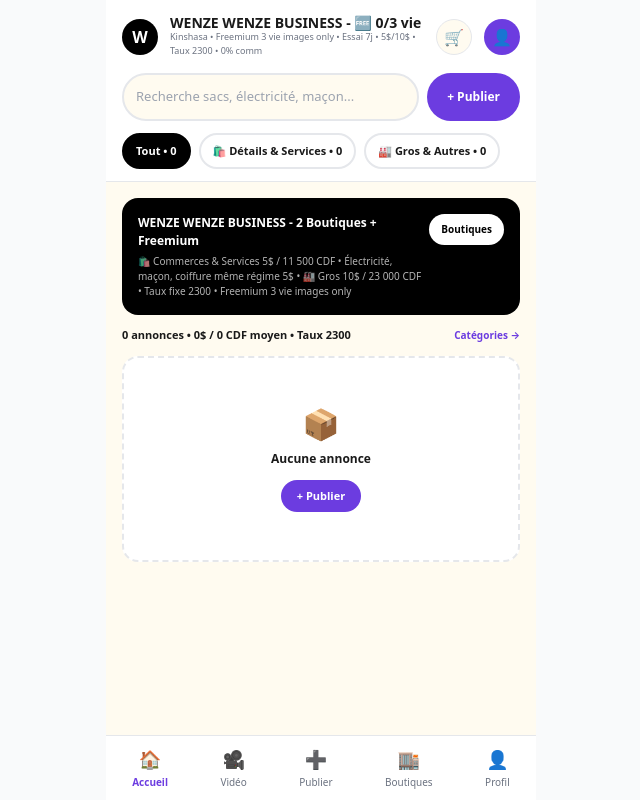
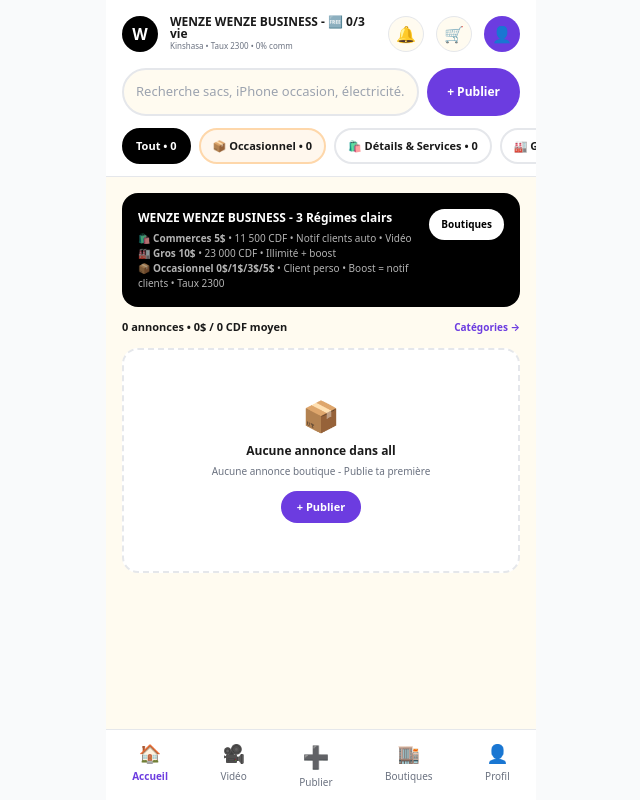
Before and after one commit to kongolokelvin47-cmd/Wenze-pwa, a Next.js app: page / in a window 1280 px wide. Shown: the whole page, without its empty margins (319-959 px from the left). Built offline with nearby package versions, Linux system fonts and the light colour scheme.

Commit message:
Enhance notifications and annonces filtering logic
Added notification count and improved filtering logic for annonces. Enhanced UI elements for better user experience.

```diff
--- a/app/page.tsx
+++ b/app/page.tsx
@@ -21,17 +21,21 @@ export default function WenzeBusiness() {
   const [selectedImage, setSelectedImage] = useState<any>(null);
   const [toast, setToast] = useState("");
   const [ab, setAb] = useState<any>(null);
+  const [notifCount, setNotifCount] = useState(0);
 
   const loadAnnonces = ()=>{
     try{
       const list = JSON.parse(localStorage.getItem("wenze_annonces_list") || "[]");
       const fixed = list.map((a:any)=> ({
         ...a,
-        categorieId: normalizeCategorie(a.categorieId || a.categorie || "commerces-services"),
+        categorieId: normalizeCategorie(a.categorieId || a.categorie || (a.typeVente==="occasionnelle" ? "client" : "commerces-services")),
         prix: Math.round(Number(a.prix||0)),
         prixCDF: a.prixCDF ? Math.round(Number(a.prixCDF)) : toCDF(Math.round(Number(a.prix||0))),
         isVideo: !!a.isVideo,
         media: a.isVideo ? "images-videos" : "image-only",
+        isOccasionnel: a.typeVente==="occasionnelle" || a.categorieId==="client",
+        isBoosted: a.boostUntil && new Date(a.boostUntil).getTime()>Date.now(),
+        isBoutiquePayante: (a.boutiquePrixUSD||0)>=5 || !!a.boostUntil,
       }));
       setAnnonces(fixed);
     } catch { setAnnonces([]); }
@@ -40,6 +44,26 @@ export default function WenzeBusiness() {
   useEffect(()=> {
     loadAnnonces();
     try{ setAb(verifierAbonnement()); } catch {}
+
+    // ✅ NOTIF INTELLIGENTE + RAPPELS J-5 J-1
+    const initNotifs = async ()=>{
+      try{
+        const { getUnreadCount, checkAndNotifyExpirations } = await import("@/lib/notifications");
+        const user = JSON.parse(localStorage.getItem("wenze_user")||"{}");
+        checkAndNotifyExpirations();
+        const updateBadge = ()=>{
+          const count = getUnreadCount(user.id || user.ownerWhatsapp || user.whatsapp);
+          setNotifCount(count);
+        };
+        updateBadge();
+        window.addEventListener("wenze-notif", updateBadge);
+        const it = setInterval(()=> { checkAndNotifyExpirations(); updateBadge(); loadAnnonces(); }, 60*60*1000);
+        const it2 = setInterval(updateBadge, 3000);
+        return ()=> { clearInterval(it); clearInterval(it2); };
+      } catch{}
+    };
+    initNotifs();
+
     const onStorage = ()=> loadAnnonces();
     window.addEventListener("storage", onStorage);
     return ()=> window.removeEventListener("storage", onStorage);
@@ -50,12 +74,15 @@ export default function WenzeBusiness() {
     if(selectedCat!=="all") list = list.filter(a=> a.categorieId===selectedCat);
     if(search.trim()){
       const s = search.toLowerCase();
-      list = list.filter(a=> (a.titre||"").toLowerCase().includes(s) || (a.description||"").toLowerCase().includes(s) || (a.commune||"").toLowerCase().includes(s));
+      list = list.filter(a=> (a.titre||"").toLowerCase().includes(s) || (a.description||"").toLowerCase().includes(s) || (a.commune||"").toLowerCase().includes(s) || (a.typeVente||"").toLowerCase().includes(s));
     }
     return list.sort((a,b)=> {
-      const boostA = a.boostUntil && new Date(a.boostUntil).getTime()>Date.now() ? 1 : 0;
-      const boostB = b.boostUntil && new Date(b.boostUntil).getTime()>Date.now() ? 1 : 0;
+      const boostA = a.isBoosted ? 1 : 0;
+      const boostB = b.isBoosted ? 1 : 0;
       if(boostA!==boostB) return boostB-boostA;
+      const payA = a.isBoutiquePayante ? 1 : 0;
+      const payB = b.isBoutiquePayante ? 1 : 0;
+      if(payA!==payB) return payB-payA;
       return new Date(b.created_at||b.createdAt||0).getTime() - new Date(a.created_at||a.createdAt||0).getTime();
     });
   }, [annonces, search, selectedCat]);
@@ -78,7 +105,6 @@ export default function WenzeBusiness() {
     router.push(`/produit/${a.id}`);
   };
 
-  // ✅ VIDEO REDIRECT - Fix pro
   const openVideoPage = (a:any)=>{
     try{ localStorage.setItem("wenze_current_produit", JSON.stringify(a)); } catch {}
     router.push(`/video?id=${a.id}`);
@@ -86,6 +112,8 @@ export default function WenzeBusiness() {
 
   const prixMoyenUSD = filtered.length ? Math.round(filtered.reduce((s,a)=> s + Number(a.prix||0),0)/filtered.length) : 0;
   const prixMoyenCDF = toCDF(prixMoyenUSD);
+  const boostedCount = filtered.filter(a=> a.isBoosted).length;
+  const occasionnelCount = filtered.filter(a=> a.isOccasionnel).length;
 
   return (
     <div className="max-w-[430px] mx-auto min-h-screen bg-[#FFFBF0] pb-24">
@@ -93,19 +121,26 @@ export default function WenzeBusiness() {
         <div className="p-4 flex items-center gap-3">
           <div className="w-9 h-9 bg-black rounded-full flex items-center justify-center text-white font-black">W</div>
           <div className="flex-1">
-            <h1 className="font-black text-[14px] leading-none">WENZE WENZE BUSINESS - {ab?.isPaye?`✅ ${ab?.label} ${ab?.joursRestants}j`: ab?.isEssai7j?`⏳ Essai ${ab?.joursRestants}j`:`🆓 ${ab?.count||0}/3 vie`}</h1>
-            <p className="text-[9px] text-gray-500">Kinshasa • Freemium 3 vie images only • Essai 7j • 5$/10$ • Taux {TAUX_CDF} • 0% comm</p>
+            <h1 className="font-black text-[12px] leading-none">WENZE WENZE BUSINESS - {ab?.isPaye?`✅ ${ab?.label} ${ab?.joursRestants}j`: ab?.isEssai7j?`⏳ Essai ${ab?.joursRestants}j`:`🆓 ${ab?.count||0}/3 vie`}</h1>
+            <p className="text-[8px] text-gray-500">Kinshasa • {boostedCount>0?`🚀 ${boostedCount} boosts TOP • `:``}{occasionnelCount>0?`📦 ${occasionnelCount} occasionnels • `:``}Taux {TAUX_CDF} • 0% comm</p>
           </div>
+          {/* ✅ CLOCHE NOTIF INTELLIGENTE */}
+          <Link href="/notifications" className="relative w-9 h-9 bg-[#FFFBF0] border rounded-full flex items-center justify-center">
+            🔔
+            {notifCount>0 && <span className="absolute -top-1 -right-1 bg-red-600 text-white text-[9px] min-w-[18px] h-[18px] rounded-full flex items-center justify-center font-black px-1">{notifCount>99?"99+":notifCount}</span>}
+          </Link>
           <Link href="/panier" className="w-9 h-9 bg-[#FFFBF0] border rounded-full flex items-center justify-center">🛒</Link>
           <Link href="/profil" className="w-9 h-9 bg-[#6C3CE0] text-white rounded-full flex items-center justify-center">👤</Link>
         </div>
         <div className="px-4 pb-3 flex gap-2">
-          <input value={search} onChange={e=> setSearch(e.target.value)} placeholder="Recherche sacs, électricité, maçon..." className="flex-1 border-2 p-3 rounded-full text-[13px] bg-[#FFFBF0] outline-none focus:border-[#6C3CE0]"/>
+          <input value={search} onChange={e=> setSearch(e.target.value)} placeholder="Recherche sacs, iPhone occasion, électricité..." className="flex-1 border-2 p-3 rounded-full text-[13px] bg-[#FFFBF0] outline-none focus:border-[#6C3CE0]"/>
           <button onClick={()=> router.push("/publier")} className="bg-[#6C3CE0] text-white px-5 rounded-full font-black text-[12px]">+ Publier</button>
         </div>
         <div className="px-4 pb-3 flex gap-2 overflow-x-auto scrollbar-none">
-          <button onClick={()=> setSelectedCat("all")} className={`px-3 py-2 rounded-full text-[11px] font-black border-2 whitespace-nowrap ${selectedCat==="all"?"bg-black text-white border-black":"bg-white"}`}>Tout • {annonces.length}</button>
-          {CATEGORIES_WENZE.map(c=> {
+          <button onClick={()=> setSelectedCat("all")} className={`px-3 py-2 rounded-full text-[11px] font-black border-2 whitespace-nowrap ${selectedCat==="all"?"bg-black text-white border-black":"bg-white"}`}>Tout • {annonces.length} {boostedCount>0?`🚀${boostedCount}`:""}</button>
+          {/* ✅ CLIENT OCCASIONNEL = SEPARE */}
+          <button onClick={()=> setSelectedCat("client")} className={`px-3 py-2 rounded-full text-[11px] font-black border-2 whitespace-nowrap ${selectedCat==="client"?"bg-orange-500 text-white border-orange-500":"bg-orange-50 border-orange-200"}`}>📦 Occasionnel • {annonces.filter(a=> a.categorieId==="client").length}</button>
+          {CATEGORIES_WENZE.filter(c=> c.id!=="client").map(c=> {
             const count = annonces.filter(a=> a.categorieId===c.id).length;
             return <button key={c.id} onClick={()=> setSelectedCat(c.id)} className={`px-3 py-2 rounded-full text-[11px] font-black border-2 whitespace-nowrap ${selectedCat===c.id?"bg-[#6C3CE0] text-white border-[#6C3CE0]":"bg-white"}`}>{c.icon} {c.titreCourt} • {count}</button>
           })}
@@ -115,34 +150,46 @@ export default function WenzeBusiness() {
       <div className="p-4 space-y-3">
         {toast && <div className="bg-black text-white p-3 rounded-xl text-[12px] font-bold text-center animate-pulse">{toast}</div>}
 
+        {/* ✅ BANDEAU NOTIF SI RAPPEL */}
+        {notifCount>0 && (
+          <button onClick={()=> router.push("/notifications")} className="w-full bg-[#6C3CE0] text-white rounded-2xl p-3 flex justify-between items-center">
+            <p className="font-black text-[11px] text-left">🔔 {notifCount} notifications - {ab?.isPaye?`Rappel abonnement?`:`Passe boutique 5$ pour notifier clients`}</p>
+            <span className="bg-white text-black px-3 py-1 rounded-full text-[10px] font-black">Voir →</span>
+          </button>
+        )}
+
         <div className="bg-black text-white rounded-2xl p-4">
           <div className="flex justify-between items-start gap-2">
             <div className="flex-1">
-              <p className="font-black text-[12px]">WENZE WENZE BUSINESS - 2 Boutiques + Freemium</p>
-              <p className="text-[10px] opacity-70 mt-1">🛍️ Commerces & Services 5$ / 11 500 CDF • Électricité, maçon, coiffure même régime 5$ • 🏭 Gros 10$ / 23 000 CDF • Taux fixe {TAUX_CDF} • Freemium 3 vie images only</p>
+              <p className="font-black text-[12px]">WENZE WENZE BUSINESS - 3 Régimes clairs</p>
+              <p className="text-[10px] opacity-70 mt-1">
+                🛍️ <b>Commerces 5$</b> • 11 500 CDF • Notif clients auto • Vidéo<br/>
+                🏭 <b>Gros 10$</b> • 23 000 CDF • Illimité + boost<br/>
+                📦 <b>Occasionnel 0$/1$/3$/5$</b> • Client perso • Boost = notif clients • Taux {TAUX_CDF}
+              </p>
             </div>
             <button onClick={()=> router.push("/boutiques")} className="bg-white text-black px-3 py-2 rounded-full font-black text-[10px]">Boutiques</button>
           </div>
         </div>
 
         <div className="flex justify-between items-center">
-          <p className="font-black text-[11px]">{filtered.length} annonces • {prixMoyenUSD}$ / {prixMoyenCDF.toLocaleString()} CDF moyen • Taux {TAUX_CDF}</p>
+          <p className="font-black text-[11px]">{filtered.length} annonces {boostedCount>0?`• 🚀 ${boostedCount} boostés TOP`:""} • {prixMoyenUSD}$ / {prixMoyenCDF.toLocaleString()} CDF moyen</p>
           <button onClick={()=> router.push("/categories")} className="text-[10px] text-[#6C3CE0] font-bold">Catégories →</button>
         </div>
 
         <div className="grid grid-cols-2 gap-3">
           {filtered.length===0 ? (
             <div className="col-span-2 text-center py-12 bg-white border-2 border-dashed rounded-2xl">
-              <p className="text-3xl">📦</p><p className="text-[12px] font-bold mt-2">Aucune annonce</p>
-              <button onClick={()=> router.push(`/publier?cat=${selectedCat==="all"?"commerces-services":selectedCat}`)} className="mt-3 bg-[#6C3CE0] text-white px-4 py-2 rounded-full font-black text-[11px]">+ Publier</button>
+              <p className="text-3xl">📦</p><p className="text-[12px] font-bold mt-2">Aucune annonce dans {selectedCat}</p>
+              <p className="text-[10px] text-gray-500 mt-1">{selectedCat==="client"?"Aucune vente occasionnelle - Sois premier!":"Aucune annonce boutique - Publie ta première"}</p>
+              <button onClick={()=> router.push(`/publier?cat=${selectedCat==="all"?"commerces-services":selectedCat}${selectedCat==="client"?"&mode=occasionnel":""}`)} className="mt-3 bg-[#6C3CE0] text-white px-4 py-2 rounded-full font-black text-[11px]">+ Publier {selectedCat==="client"?"occasionnel":""}</button>
             </div>
           ) : filtered.map((a:any)=>{
             const cat = getCategorieById(a.categorieId);
             const pi = getPrixByCategorie(a.categorieId);
             const isVideo = !!a.isVideo;
             return (
-              <div key={a.id} className="bg-white border rounded-2xl overflow-hidden flex flex-col">
-                {/* ✅ FIX VIDEO - Image -> modal, Video -> /video?id */}
+              <div key={a.id} className={`bg-white border rounded-2xl overflow-hidden flex flex-col ${a.isBoosted?"border-2 border-[#25D366] shadow-lg":""} ${a.isOccasionnel?"border-orange-200":""}`}>
                 <button
                   onClick={()=> isVideo ? openVideoPage(a) : setSelectedImage(a)}
                   className="h-36 bg-[#FFFBF0] flex items-center justify-center overflow-hidden relative group"
@@ -157,21 +204,24 @@ export default function WenzeBusiness() {
                   ) : a.photo ? (
                     <img src={a.photo} alt={a.titre} className="max-w-full max-h-full object-contain"/>
                   ) : (
-                    <span className="text-3xl">{cat?.icon}</span>
+                    <span className="text-3xl">{cat?.icon || (a.isOccasionnel?"📦":"🏬")}</span>
                   )}
-                  <span className={`absolute top-2 left-2 text-[8px] px-2 py-1 rounded-full font-black ${isVideo?"bg-red-600 text-white":"bg-[#6C3CE0] text-white"}`}>{isVideo?"🎥 VIDÉO":"🖼️"} {pi.prixUSD}$</span>
-                  {isVideo && <span className="absolute bottom-1.5 right-1.5 text-[7px] bg-black/80 text-white px-2 py-1 rounded-full">Lire sur Vidéo →</span>}
-                  {a.boostUntil && new Date(a.boostUntil).getTime()>Date.now() && <span className="absolute top-2 right-2 text-[7px] bg-[#25D366] text-white px-2 py-1 rounded-full font-black">🚀</span>}
+                  <span className={`absolute top-2 left-2 text-[8px] px-2 py-1 rounded-full font-black ${a.isOccasionnel?"bg-orange-500 text-white": isVideo?"bg-red-600 text-white":"bg-[#6C3CE0] text-white"}`}>{a.isOccasionnel?"📦 OCCAS": isVideo?"🎥 VIDÉO":"🖼️"} {a.isOccasionnel?`${a.boostPrixUSD||0}$ boost`: `${pi.prixUSD}$`}</span>
+                  {a.isBoosted && <span className="absolute top-2 right-2 text-[7px] bg-[#25D366] text-white px-2 py-1 rounded-full font-black animate-pulse">🚀 TOP</span>}
+                  {!a.isBoosted && a.isBoutiquePayante && <span className="absolute top-2 right-2 text-[7px] bg-black text-white px-2 py-1 rounded-full font-black">🔔 Notif</span>}
+                  {a.isOccasionnel && !a.isBoosted && <span className="absolute bottom-1.5 right-1.5 text-[7px] bg-white/90 text-black px-2 py-1 rounded-full font-bold">Sans notif</span>}
+                  {isVideo && <span className="absolute bottom-1.5 left-1.5 text-[7px] bg-black/80 text-white px-2 py-1 rounded-full">Vidéo → /video</span>}
                 </button>
 
                 <div className="p-2.5 flex-1 flex flex-col">
                   <button onClick={()=> isVideo ? openVideoPage(a) : openProduit(a)} className="text-left font-bold text-[12px] leading-tight line-clamp-2 hover:text-[#6C3CE0]">
-                    {a.titre} {isVideo?"🎥":""}
+                    {a.titre} {isVideo?"🎥":""} {a.isOccasionnel?"📦":""}
                   </button>
-                  <p className="text-[10px] text-gray-500 truncate">{cat?.titreCourt} • {a.commune}</p>
+                  <p className="text-[10px] text-gray-500 truncate">{a.isOccasionnel?`📦 Occasionnel • ${a.activiteId||"Autre"} • ${a.commune}`:`${cat?.titreCourt} • ${a.commune} • ${a.isBoutiquePayante?"🔔 Notif clients":""}`}</p>
                   <p className="font-black text-[12px] text-[#6C3CE0] mt-1">{Math.round(a.prix)}$ / {Math.round(a.prixCDF).toLocaleString()} CDF</p>
+                  {a.isOccasionnel && a.boostType && <p className="text-[9px] text-orange-600 font-bold">Boost {a.boostType} {a.boostPrixUSD}$ - {a.isBoosted?"🔔 Notif clients":""}</p>}
                   <div className="mt-2 grid grid-cols-2 gap-1">
-                    <a href={`https://wa.me/${cleanWa(a.ownerWhatsapp||a.whatsapp||"")}?text=${encodeURIComponent(`Bonjour WENZE WENZE BUSINESS 👋 ${a.titre} - ${a.prix}$ - ${a.id}`)}`} target="_blank" className="bg-[#25D366] text-white text-center py-2 rounded-full font-bold text-[10px]">WhatsApp</a>
+                    <a href={`https://wa.me/${cleanWa(a.ownerWhatsapp||a.whatsapp||"")}?text=${encodeURIComponent(`Bonjour WENZE WENZE BUSINESS 👋 ${a.titre} - ${a.prix}$ - ${a.id} - ${a.isOccasionnel?"Occasionnel":"Boutique"} - Taux ${TAUX_CDF}`)}`} target="_blank" className="bg-[#25D366] text-white text-center py-2 rounded-full font-bold text-[10px]">WhatsApp</a>
                     {isVideo ? (
                       <button onClick={()=> openVideoPage(a)} className="bg-red-600 text-white py-2 rounded-full font-bold text-[10px]">▶️ Lire</button>
                     ) : (
@@ -185,7 +235,6 @@ export default function WenzeBusiness() {
         </div>
       </div>
 
-      {/* ✅ MODAL IMAGE ONLY - Video ne ouvre plus modal */}
       {selectedImage && !selectedImage.isVideo && (
         <div className="fixed inset-0 bg-black/80 z-50 flex items-center justify-center p-4" onClick={()=> setSelectedImage(null)}>
           <div className="bg-white rounded-2xl max-w-[380px] w-full overflow-hidden" onClick={e=> e.stopPropagation()}>
@@ -193,9 +242,9 @@ export default function WenzeBusiness() {
               <img src={selectedImage.photo} alt={selectedImage.titre} className="max-w-full max-h-full object-contain"/>
             </div>
             <div className="p-4">
-              <p className="font-black text-[13px]">{selectedImage.titre} 🖼️</p>
+              <p className="font-black text-[13px]">{selectedImage.titre} {selectedImage.isOccasionnel?"📦 Occasionnel":"🖼️"} {selectedImage.isBoosted?"🚀 TOP":""}</p>
               <p className="text-[11px] text-gray-600 mt-1 line-clamp-3">{selectedImage.description}</p>
-              <p className="font-black text-[#6C3CE0] mt-2">{formatPrix(selectedImage)} • Boutique {getPrixByCategorie(selectedImage.categorieId).prixUSD}$ • Taux {TAUX_CDF}</p>
+              <p className="font-black text-[#6C3CE0] mt-2">{formatPrix(selectedImage)} • {selectedImage.isOccasionnel?`Occasionnel Boost ${selectedImage.boostPrixUSD||0}$ • ${selectedImage.isBoosted?"🔔 Notif clients":"Sans notif"}`:`Boutique ${getPrixByCategorie(selectedImage.categorieId).prixUSD}$ • ${selectedImage.isBoutiquePayante?"🔔 Notif clients":"Sans notif"}`} • Taux {TAUX_CDF}</p>
               <div className="mt-3 grid grid-cols-2 gap-2">
                 <button onClick={()=> { setSelectedImage(null); openProduit(selectedImage); }} className="bg-black text-white py-3 rounded-full font-bold text-[12px]">Voir produit</button>
                 <button onClick={()=> setSelectedImage(null)} className="bg-white border py-3 rounded-full font-bold text-[12px]">Fermer</button>
@@ -209,14 +258,13 @@ export default function WenzeBusiness() {
         </div>
       )}
 
-      {/* ✅ BARRE TÂCHE FIX - Marché supprimé → Vidéo */}
       <nav className="fixed bottom-0 max-w-[430px] w-full bg-white border-t flex justify-around py-2.5 text-[10px] z-30">
         <button onClick={()=> router.push("/")} className="font-bold text-[#6C3CE0] flex flex-col items-center gap-0.5"><span className="text-[18px]">🏠</span>Accueil</button>
         <button onClick={()=> router.push("/video")} className="flex flex-col items-center gap-0.5 text-gray-500"><span className="text-[18px]">🎥</span>Vidéo</button>
-        <button onClick={()=> router.push("/publier")} className="flex flex-col items-center gap-0.5 text-gray-500"><span className="text-[18px]">➕</span>Publier</button>
+        <button onClick={()=> router.push("/publier")} className="flex flex-col items-center gap-0.5 text-gray-500"><span className="text-[22px]">➕</span>Publier</button>
         <button onClick={()=> router.push("/boutiques")} className="flex flex-col items-center gap-0.5 text-gray-500"><span className="text-[18px]">🏬</span>Boutiques</button>
-        <button onClick={()=> router.push("/profil")} className="flex flex-col items-center gap-0.5 text-gray-500"><span className="text-[18px]">👤</span>Profil</button>
+        <button onClick={()=> router.push("/profil")} className="flex flex-col items-center gap-0.5 text-gray-500 relative"><span className="text-[18px]">👤</span>Profil {notifCount>0 && <span className="absolute -top-1 -right-1 w-2 h-2 bg-red-600 rounded-full"></span>}</button>
       </nav>
     </div>
   );
-                  }
+}
```
